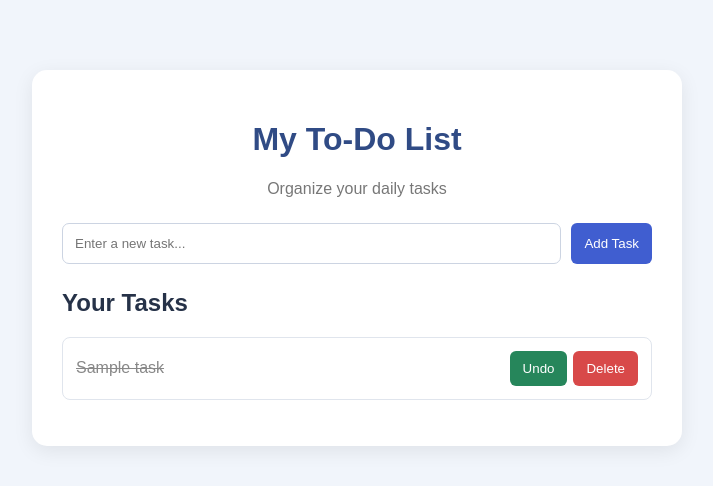
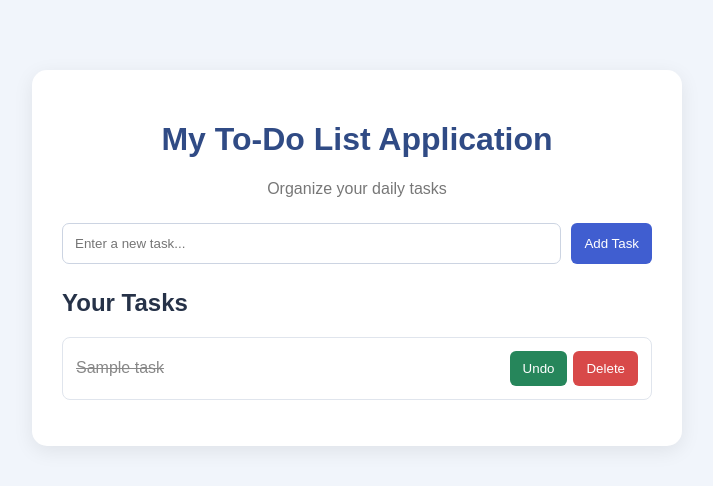
Before and after one commit to hansikagondhale250706/python-todo-cicd, a Flask app: page / in a window 1280 px wide. Shown: the top 486 px of the page, without its empty margins (283-996 px from the left). Run offline with Flask 3, Linux system fonts and the light colour scheme; tables that the repository leaves empty hold one stand-in row (values such as "Sample post").

Commit message:
Update application heading

```diff
--- a/templates/index.html
+++ b/templates/index.html
@@ -1,20 +1,27 @@
+
 <!DOCTYPE html>
 <html lang="en">
 <head>
     <meta charset="UTF-8">
     <meta name="viewport" content="width=device-width, initial-scale=1.0">
+
     <title>Python To-Do List</title>
+
     <link rel="stylesheet"
           href="{{ url_for('static', filename='style.css') }}">
 </head>
 
 <body>
     <main class="container">
-        <h1>My To-Do List</h1>
+
+        <h1>My To-Do List Application</h1>
         <p class="subtitle">Organize your daily tasks</p>
 
-        <form action="{{ url_for('add_task') }}" method="POST"
+        <!-- Form to add a new task -->
+        <form action="{{ url_for('add_task') }}"
+              method="POST"
               class="add-form">
+
             <input
                 type="text"
                 name="title"
@@ -22,23 +29,31 @@
                 maxlength="200"
                 required
             >
+
             <button type="submit">Add Task</button>
         </form>
 
         <h2>Your Tasks</h2>
 
+        <!-- Display tasks if available -->
         {% if tasks %}
+
             <ul class="task-list">
+
                 {% for task in tasks %}
                     <li class="task-item">
+
                         <span class="{% if task['completed'] %}completed{% endif %}">
                             {{ task['title'] }}
                         </span>
 
                         <div class="actions">
+
+                            <!-- Complete or undo a task -->
                             <form
                                 action="{{ url_for('complete_task', task_id=task['id']) }}"
                                 method="POST">
+
                                 <button type="submit" class="complete-btn">
                                     {% if task['completed'] %}
                                         Undo
@@ -48,20 +63,28 @@
                                 </button>
                             </form>
 
+                            <!-- Delete a task -->
                             <form
                                 action="{{ url_for('delete_task', task_id=task['id']) }}"
                                 method="POST">
+
                                 <button type="submit" class="delete-btn">
                                     Delete
                                 </button>
                             </form>
+
                         </div>
                     </li>
                 {% endfor %}
+
             </ul>
+
         {% else %}
+
             <p class="empty">No tasks yet. Add your first task!</p>
+
         {% endif %}
+
     </main>
 </body>
 </html>
```
